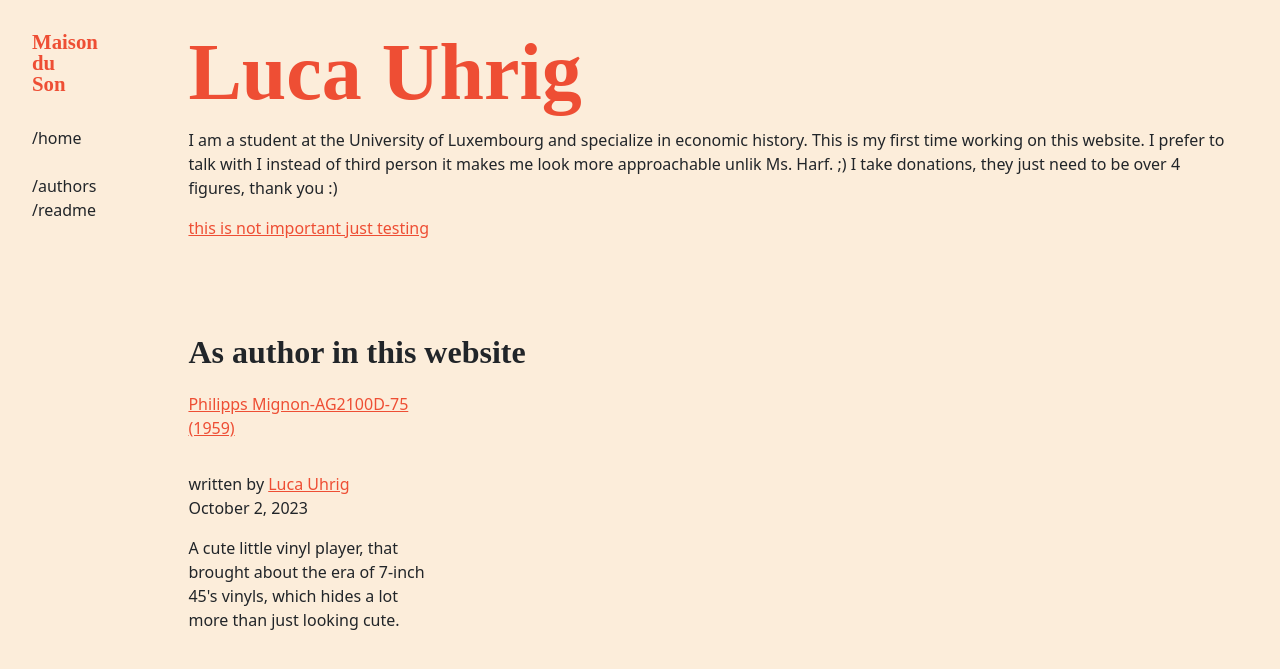
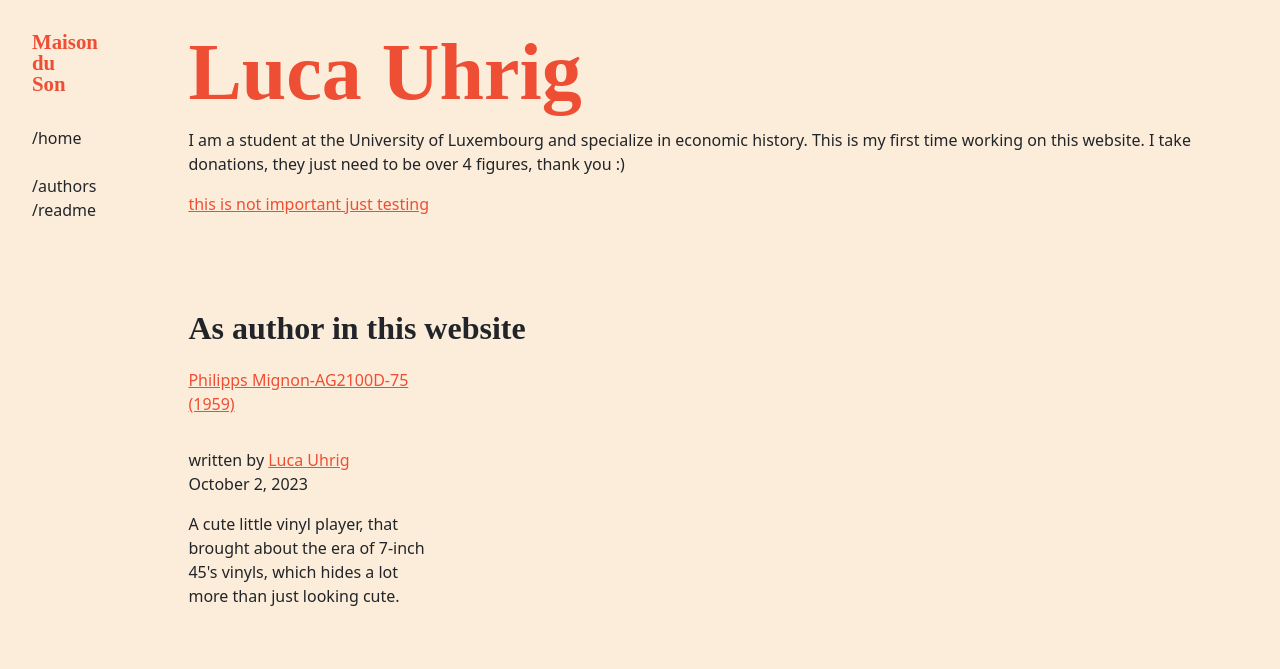
Before and after one commit to C2DH/maison-du-son, a Jekyll site: the page built from _people/luca-uhrig.md, in a window 1280 px wide. Shown: the top 669 px of the page. Built offline with Jekyll 4.4.1, drawn with Linux system fonts in a browser that asks for light colours; some web fonts are replaced.

Commit message:
Update luca-uhrig.md

```diff
--- a/_people/luca-uhrig.md
+++ b/_people/luca-uhrig.md
@@ -1,7 +1,7 @@
 ---
 title: Luca Uhrig
 ---
-I am a student at the University of Luxembourg and specialize in economic history. This is my first time working on this website. I prefer to talk with I instead of third person it makes me look more approachable unlik Ms. Harf. ;)
+I am a student at the University of Luxembourg and specialize in economic history. This is my first time working on this website.
 I take donations, they just need to be over 4 figures, thank you :)
 
  <a href = "https://www.youtube.com/watch?v=dQw4w9WgXcQ"> this is not important just testing </a>
```
